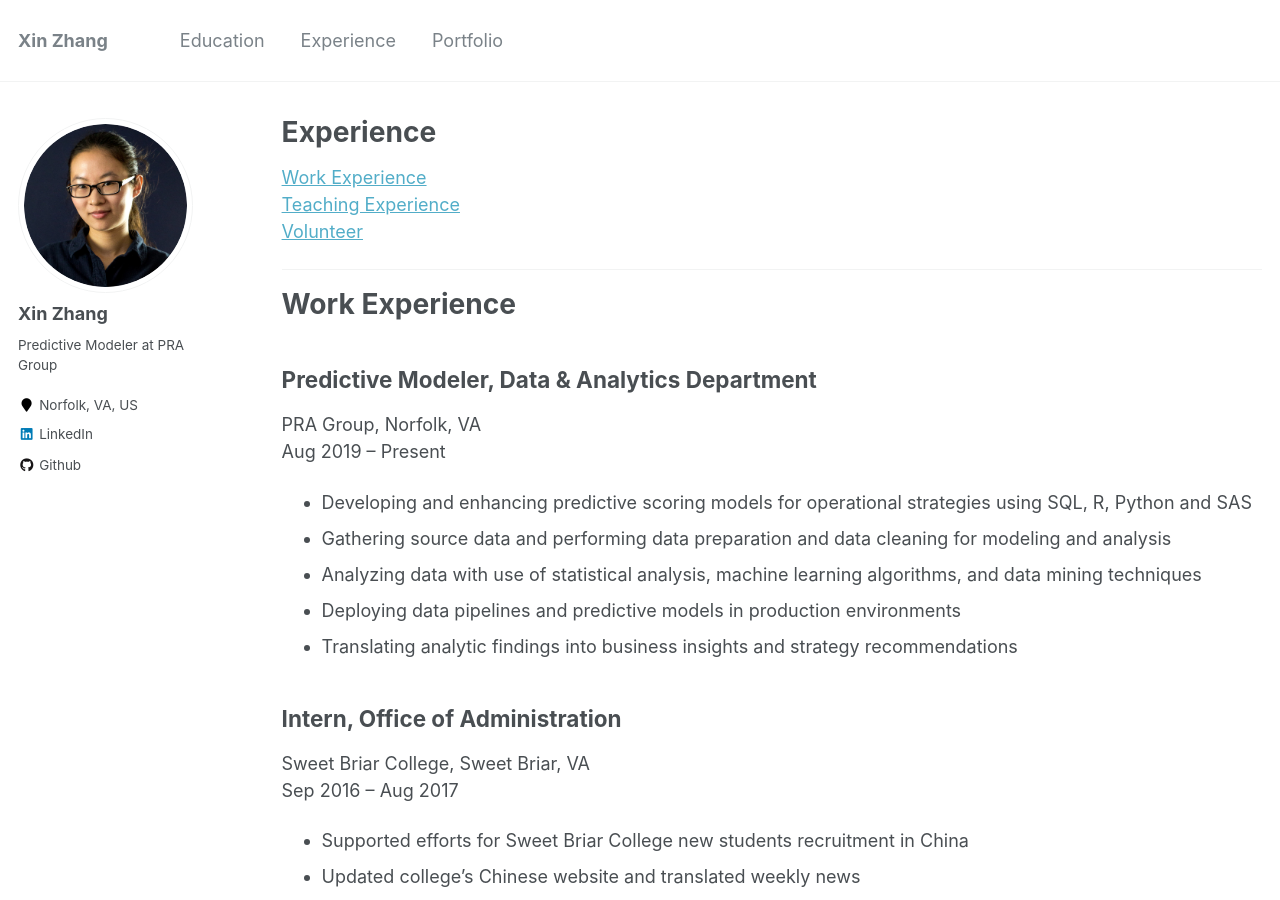
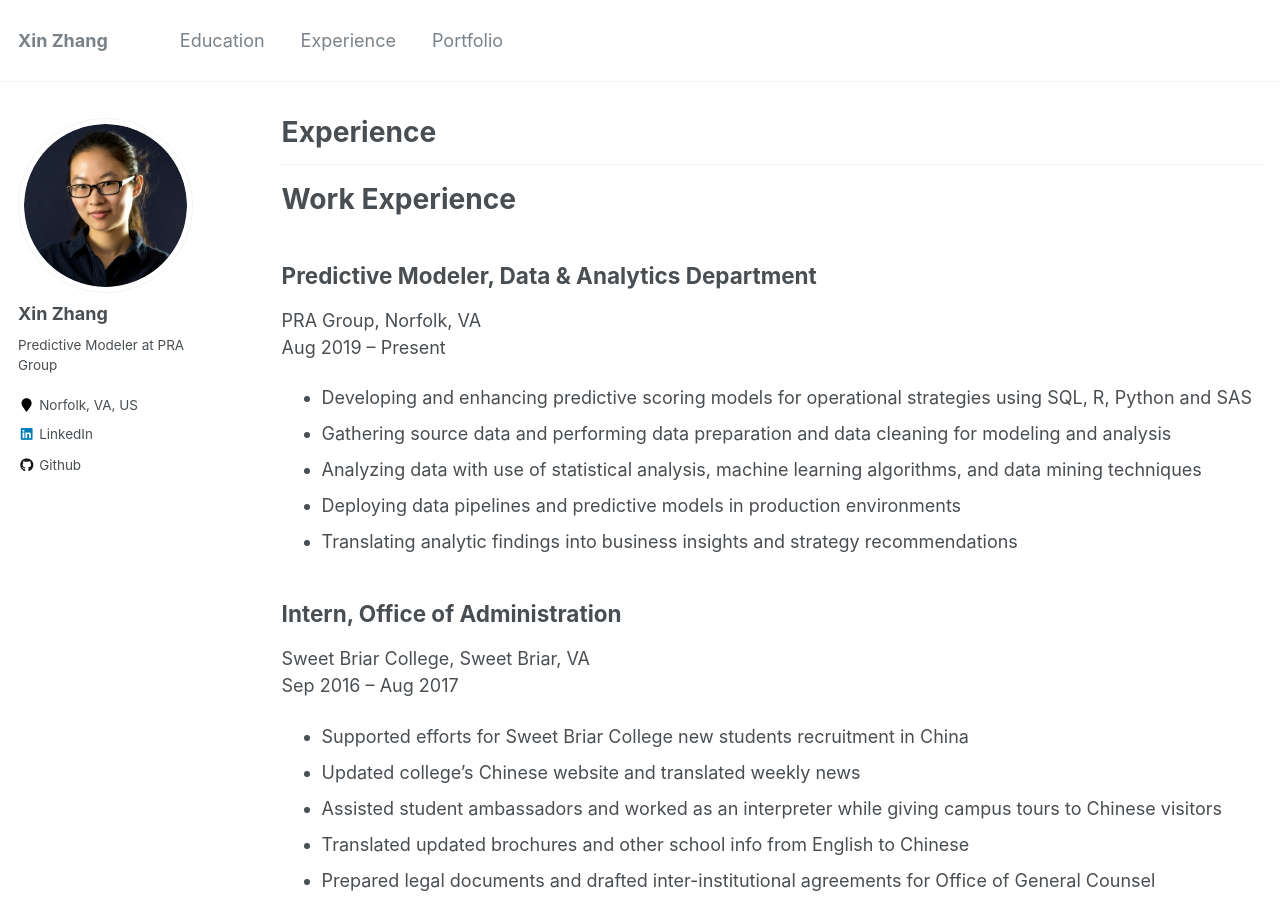
Before and after one commit to SnowingSita/SnowingSita.github.io, a Jekyll site: the page built from _pages/experience.md, in a window 1280 px wide and 900 px high. Built offline with Jekyll 4.4.1, drawn with Linux system fonts in a browser that asks for light colours.

Commit message:
Update experience.md

```diff
--- a/_pages/experience.md
+++ b/_pages/experience.md
@@ -4,10 +4,6 @@
 permalink: /experience/
 author_profile: true
 ---
-
-[Work Experience](#work-experience)
-[Teaching Experience](#teaching-experience)
-[Volunteer](#volunteer)
 
 ---
 
```
